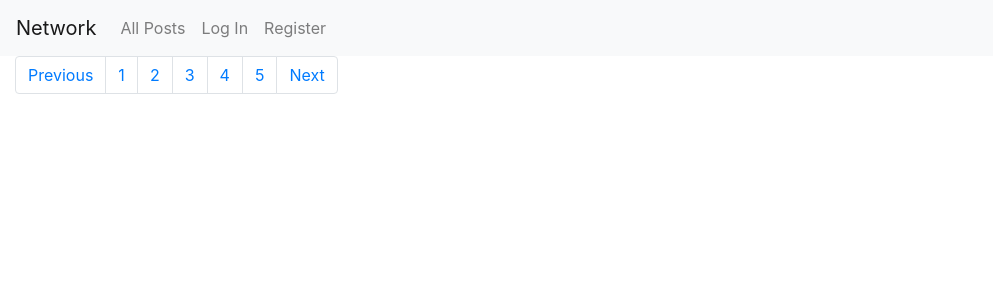
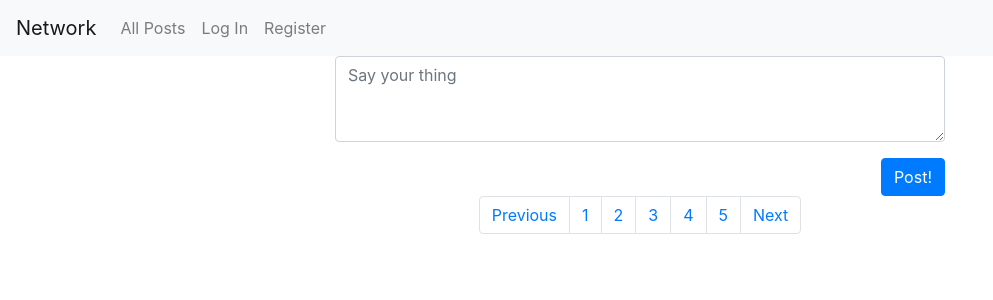
Before and after one commit to elizalde-andres/project4, a Django app: page / in a window 1280 px wide. Shown: the top 300 px of the page, without its empty margins (0-993 px from the left). Run offline with Django 3.2, Linux system fonts and the light colour scheme; some libraries are stand-ins or nearby versions.

Commit message:
added create post form

```diff
--- a/network/templates/network/index.html
+++ b/network/templates/network/index.html
@@ -3,6 +3,29 @@
 
 {% block body %}
     <div id=message-view>
+    </div>
+
+    <div id=addpost-view>
+
+        <div class="container-fluid">
+            <div class="row">
+                <div class="col-md-3">
+                </div>
+                <div class="col-md-6">
+                    <form role="form">
+                        <div class="form-group">
+                            <textarea class="form-control" id="addpost-content" placeholder="Say your thing" rows="3"></textarea>
+                        </div>
+                        <button type="submit" class="btn btn-primary float-right">
+                            Post!
+                        </button>
+                    </form>
+                </div>
+                <div class="col-md-3">
+                </div>
+            </div>
+        </div>
+
     </div>
 
     <div id="posts-view">
--- a/network/templates/network/posts.html
+++ b/network/templates/network/posts.html
@@ -37,9 +37,11 @@
     {% endfor %}
 
 	<div class="row">
-		<div class="col-md-12">
+        <div class="col-md-3">
+        </div>
+		<div class="col-md-6">
 			<nav>
-				<ul class="pagination">
+				<ul class="pagination justify-content-center">
 					<li class="page-item">
 						<a class="page-link" href="#">Previous</a>
 					</li>
@@ -64,6 +66,8 @@
 				</ul>
 			</nav>
 		</div>
+        <div class="col-md-3">
+        </div>
 	</div>
 </div>
 
```
Also changed, not shown: 1 other file.
